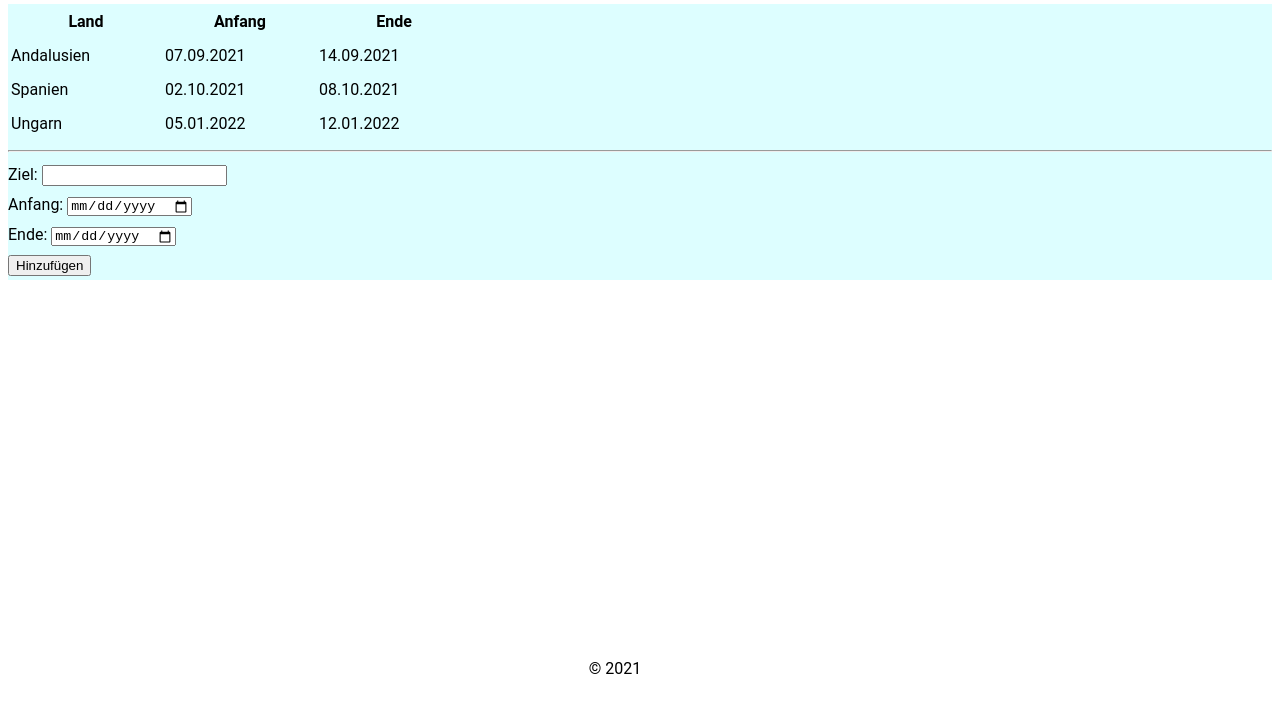
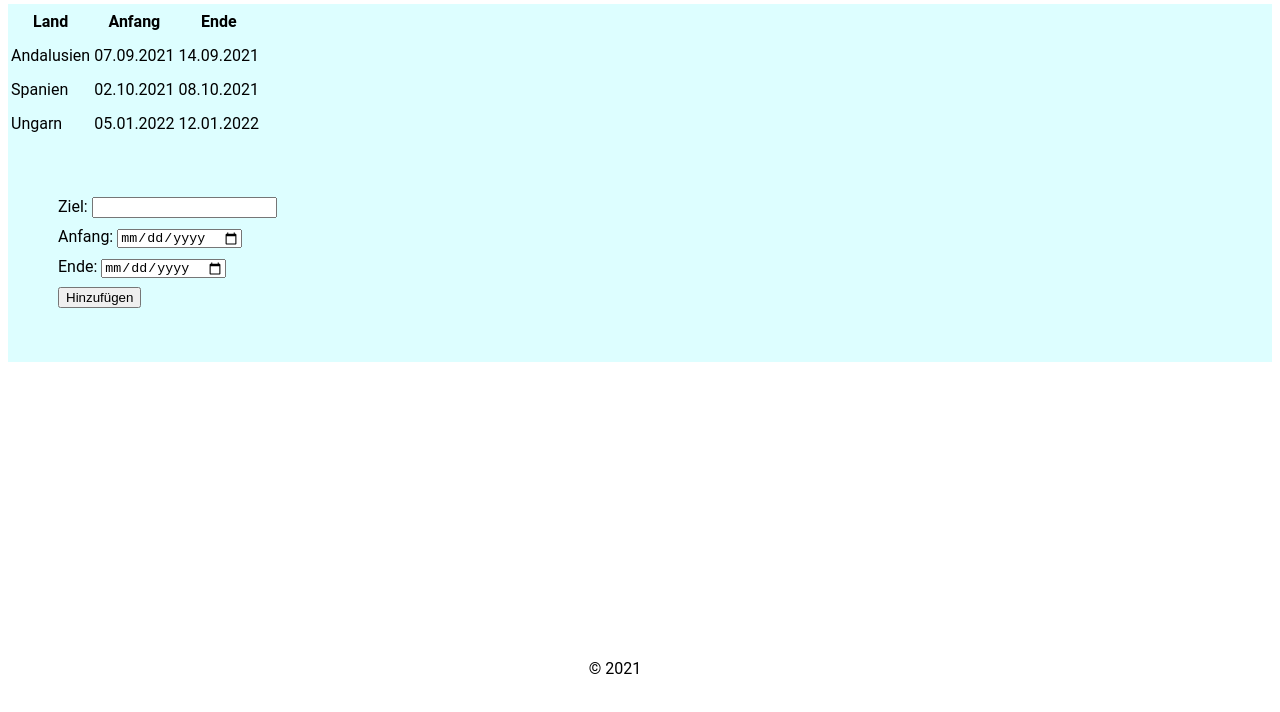
Before and after one commit to simontree/webtech-2, a plain HTML site: page reise_hinzufugen.html in a window 1280 px wide. Shown: the part 82-794 px from the top of the page. Drawn offline with Linux system fonts and the light colour scheme.

Commit message:
Add Formular

```diff
--- a/css/styles.css
+++ b/css/styles.css
@@ -97,6 +97,10 @@ a{
     text-decoration: none;
 }
 
-.triptable *{
+.triptable{
     width: 150px;
 }
+
+.formularadd{
+    padding: 50px;
+}
--- a/reise_hinzufugen.html
+++ b/reise_hinzufugen.html
@@ -47,7 +47,7 @@
                     <td>12.01.2022</td>
                 </tr>
             </table>
-            <hr>
+            <div class="formularadd">
                 <label for="country">Ziel:</label>
                 <input type="text" style="height: 15px; resize: none"> </input>
                 <br>
@@ -58,6 +58,7 @@
                 <input type="date" style="height: 15px; resize: none"> </input>
                 <br>
                 <a><button class="addTrip" type="button">Hinzufügen</button></a>
+            </div>
         </main>
         <footer>
             © 2021
```
Lines whose indentation alone changed are shown as unchanged.
